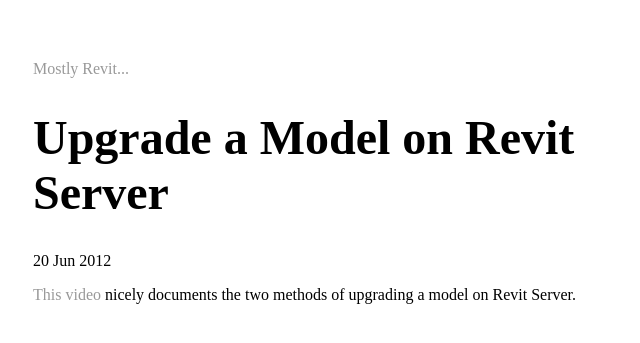
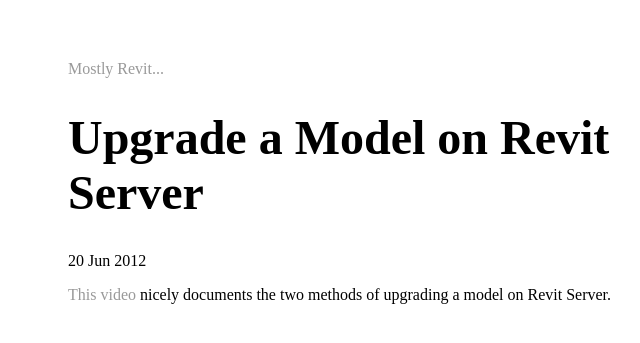
Before and after one commit to estimmel/mostly-revit-blog, a Jekyll site: the page built from _posts/2012-06-20-upgrade-revit-server-model.md, in a window 1280 px wide. Shown: the top 343 px of the page, without its empty margins (277-917 px from the left). Built offline with Jekyll 4.4.1, drawn with Linux system fonts in a browser that asks for light colours.

Commit message:
reduced body width

```diff
--- a/css/main.css
+++ b/css/main.css
@@ -1,6 +1,6 @@
 body {
     margin: 60px auto;
-    width: 660px;
+    width: 590px;
 }
 nav ul, footer ul {
     font-family:'Helvetica', 'Arial', 'Sans-Serif';
```
